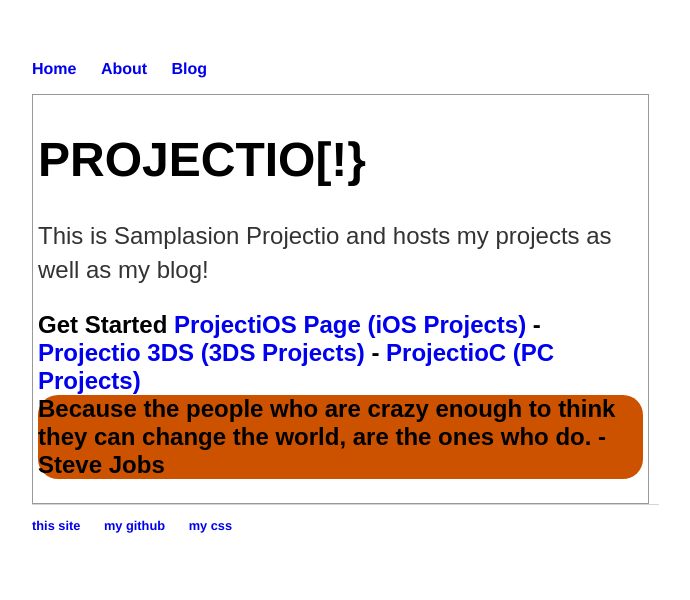
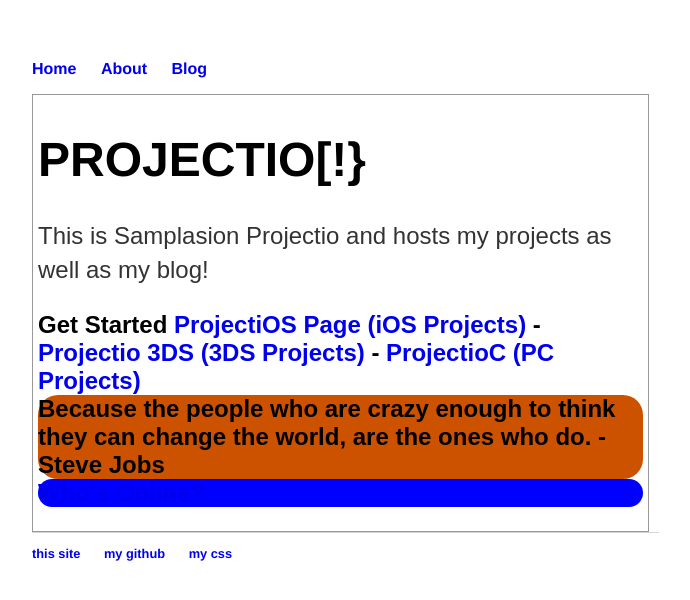
Before and after one commit to Samplasion/samplasion.github.iold, a Jekyll site: the page built from index.html, in a window 1280 px wide. Shown: the top 600 px of the page, without its empty margins (160-850 px from the left). Built offline with Jekyll 4.4.1, drawn with Linux system fonts in a browser that asks for light colours; a script that is not in the unit is left out.

Commit message:
Update index.html

```diff
--- a/index.html
+++ b/index.html
@@ -16,3 +16,4 @@ title: Samplasion Projectio [!}
 
 
 <div class="warn">Because the people who are crazy enough to think they can change the world, are the ones who do. - Steve Jobs</div>
+<div class="info"><a href="/whosonline.htm">Who's Online?</a></div>
```
